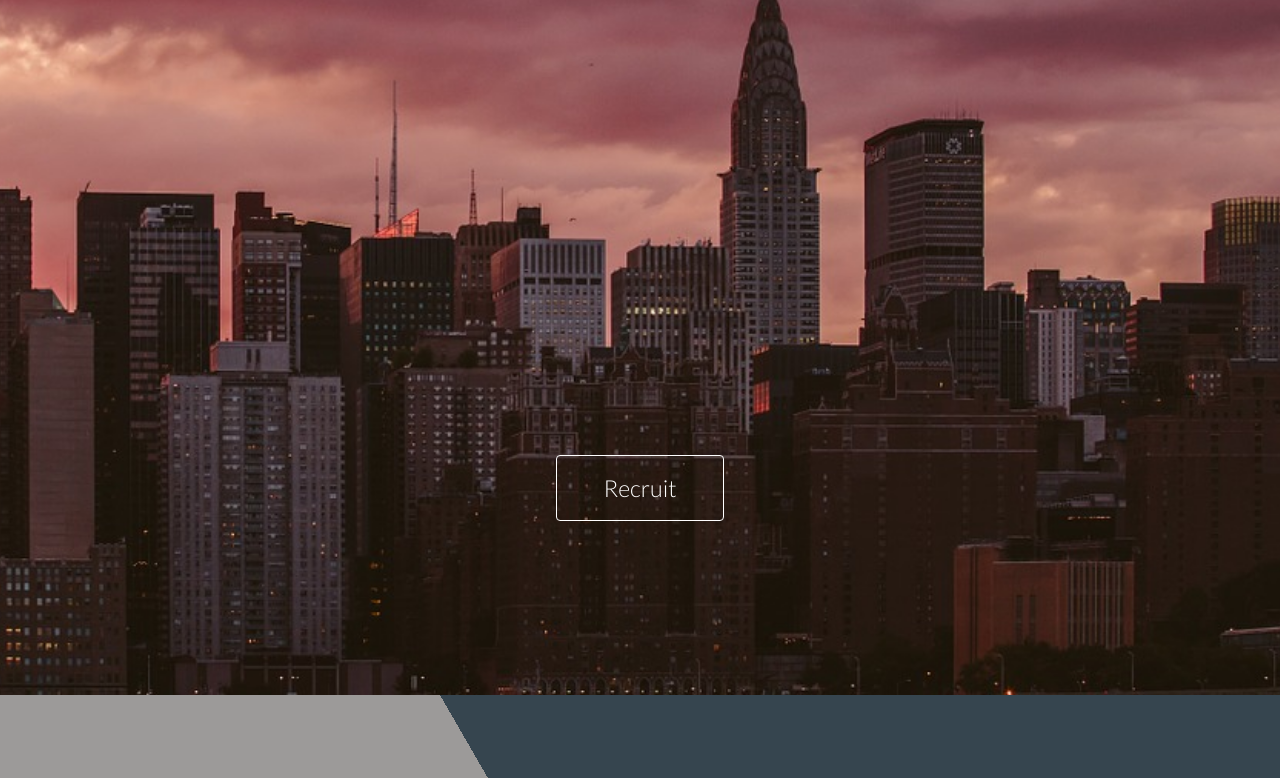
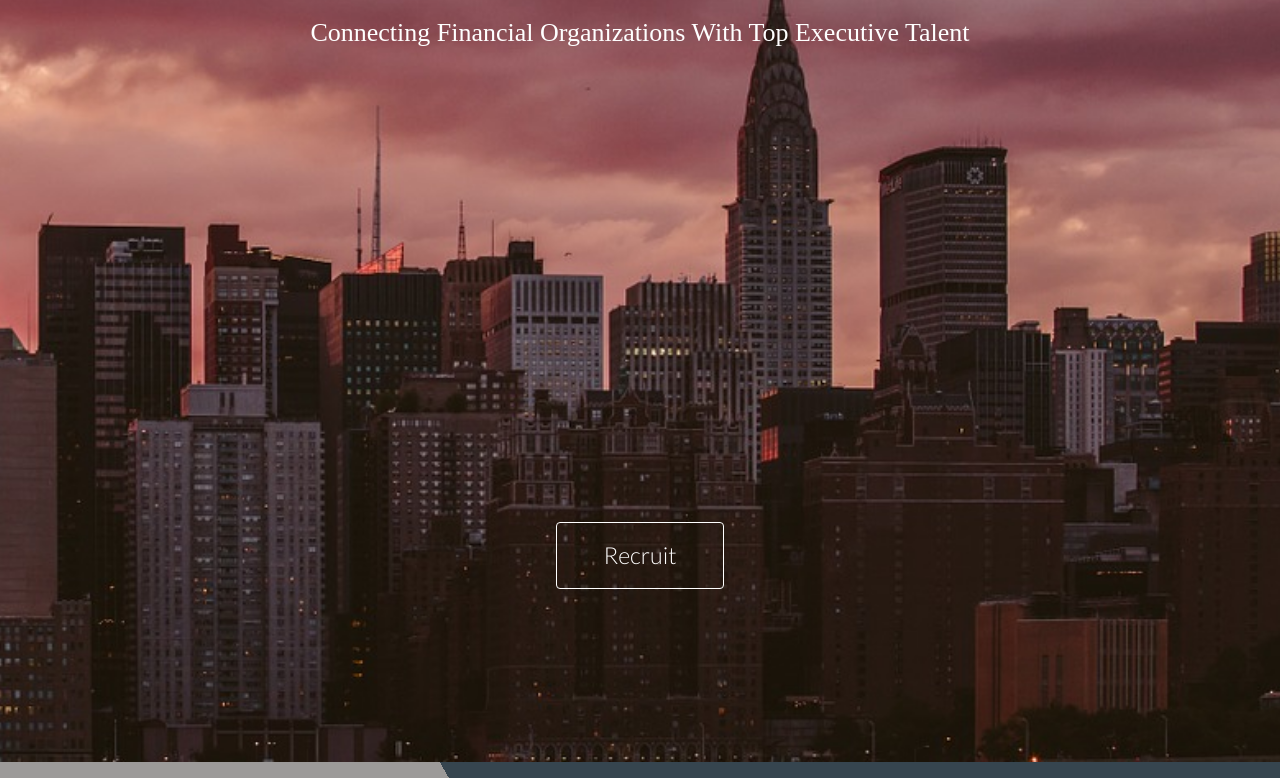
Before and after one commit to Dtoyne/ExecutiveSearch, a website: page public/index.html in a window 1280 px wide. Shown: the part 289-1067 px from the top of the page. Drawn offline with Linux system fonts and the light colour scheme.

Commit message:
Uncommented byline header

```diff
--- a/public/index.html
+++ b/public/index.html
@@ -33,7 +33,7 @@
 		<!-- Banner -->
 			<section id="banner">
 				<h2>Finance Bull</h2>
-				<!-- <p>Connecting Financial Organizations With Top Executive Talent</p> -->
+				<p>Connecting Financial Organizations With Top Executive Talent</p>
 				<ul class="actions">
 					<li>
 						<a href="mailto:recruitment@financebull.site" class="button big" color="black">Recruit</a>
```
